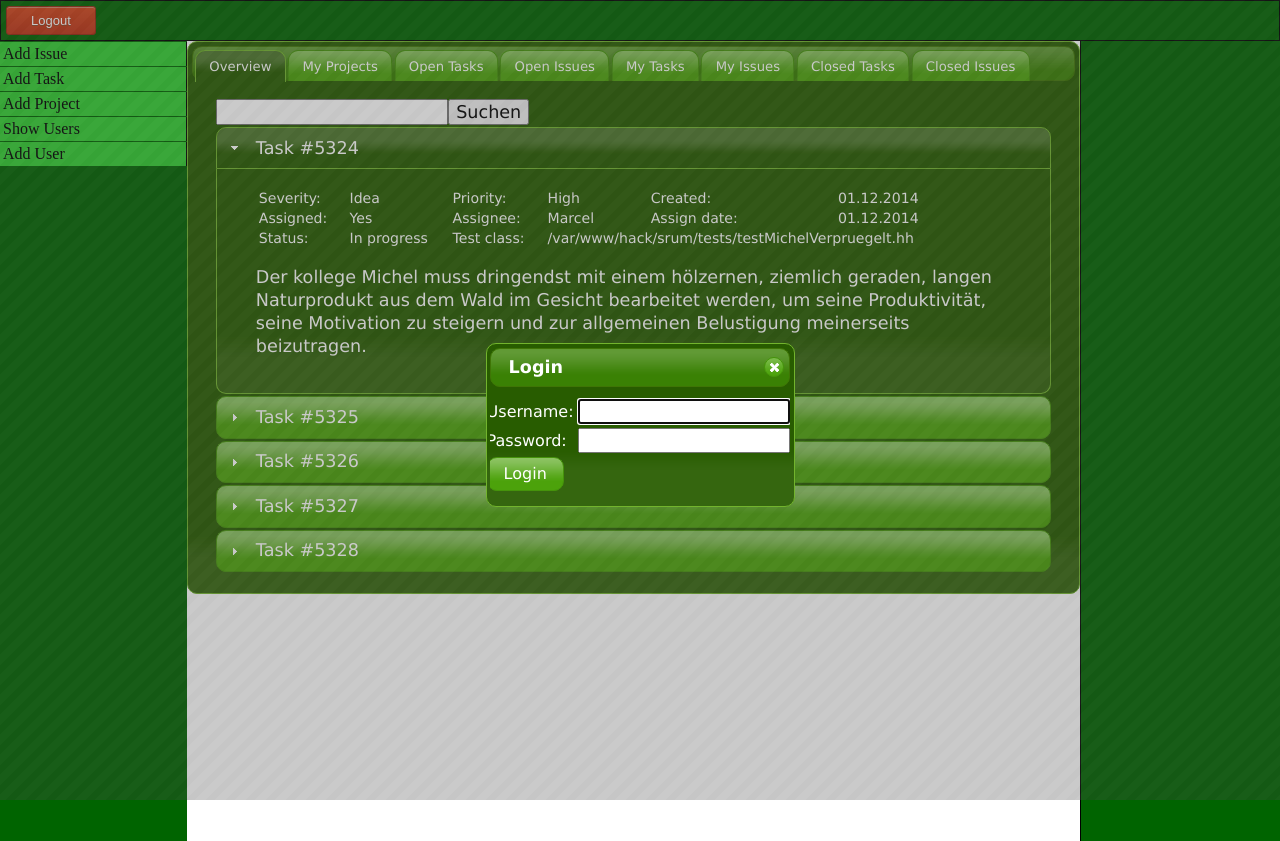
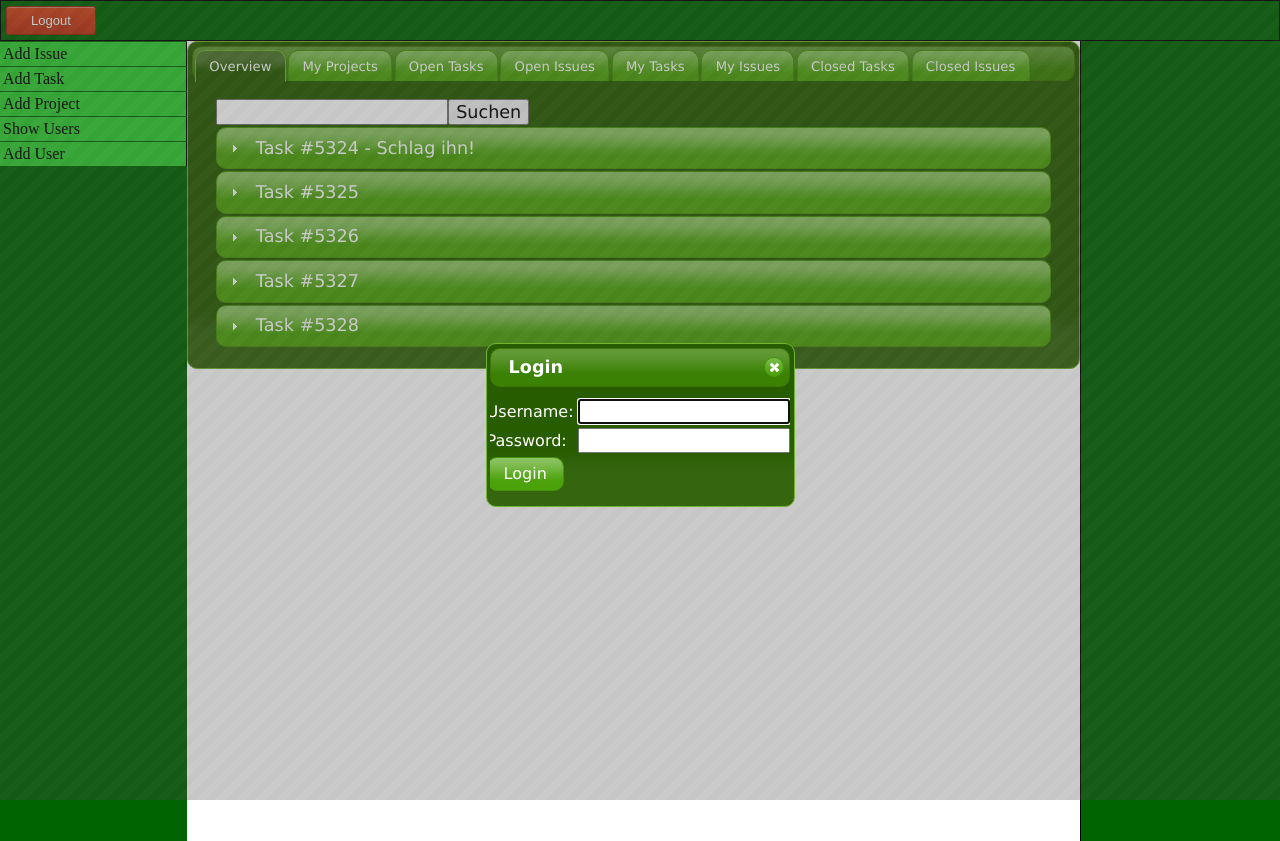
Before and after one commit to Devmapall/SCRUM, a plain HTML site: page index.html in a window 1280 px wide. Drawn offline with Linux system fonts and the light colour scheme; no server answers.

Commit message:
Accordion

```diff
--- a/index.html
+++ b/index.html
@@ -14,7 +14,9 @@
                 $("#addProjectDialog").dialog({autoOpen: false, modal: true, width: 500});
                 $("#tabs").tabs();
 		$("#overview-acc").accordion({
+			active: false,
 			collapsible: true,
+			heightStyle: "content",
 			header: "> div > h3"
 		})
 		.sortable({
@@ -134,7 +136,7 @@
 			<input type="text"><button id="search">Suchen</button>
 			<div id="overview-acc">
 				<div class="group">
-					<h3>Task #5324</h3>
+					<h3>Task #5324 - Schlag ihn!</h3>
 					<div>
 						<table border="0" style="width:100%;font-size:0.8em;">
 							<tr>
@@ -156,13 +158,17 @@
 							<tr>
 								<td>Status: </td>
 								<td>In progress</td>
-								<td>Test class: </td>
-								<td colspan="4">/var/www/hack/srum/tests/testMichelVerpruegelt.hh</td>
 							</tr>
 						</table>
 						<p>Der kollege Michel muss dringendst mit einem h&ouml;lzernen, ziemlich geraden, langen
 Naturprodukt aus dem Wald im Gesicht bearbeitet werden, um seine Produktivit&auml;t, seine Motivation zu steigern und zur allgemeinen Belustigung
 meinerseits beizutragen.</p>
+					<button class="editTask">Edit</button>
+					<script>
+					$(function() {
+						$(".editTask").button();
+					});
+					</script>
 					</div>
 				</div>
                                 <div class="group">
```
